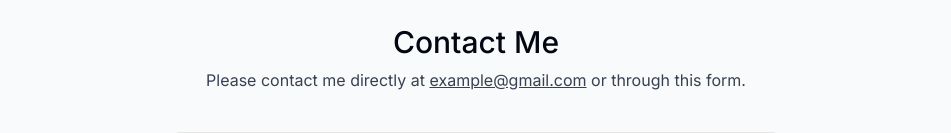
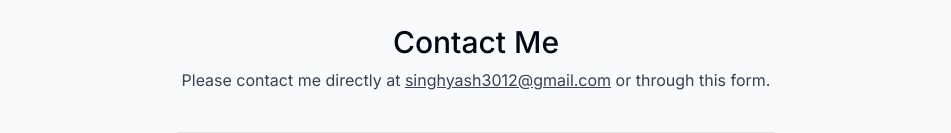
Before and after one commit to GitYashRepo/portfolio, a Next.js app: page / in a window 1280 px wide. Shown: the part 5085-5218 px from the top of the page, without its empty margins (164-1115 px from the left). Built offline with nearby package versions, Linux system fonts and the light colour scheme; no server answers.

Commit message:
Update contact.tsx

```diff
--- a/components/contact.tsx
+++ b/components/contact.tsx
@@ -33,8 +33,8 @@
 
       <p className="text-gray-700 -mt-6 dark:text-white/80">
         Please contact me directly at{" "}
-        <a className="underline" href="mailto:example@gmail.com">
-          example@gmail.com
+        <a className="underline" href="mailto:singhyash3012@gmail.com">
+          singhyash3012@gmail.com
         </a>{" "}
         or through this form.
       </p>
```
